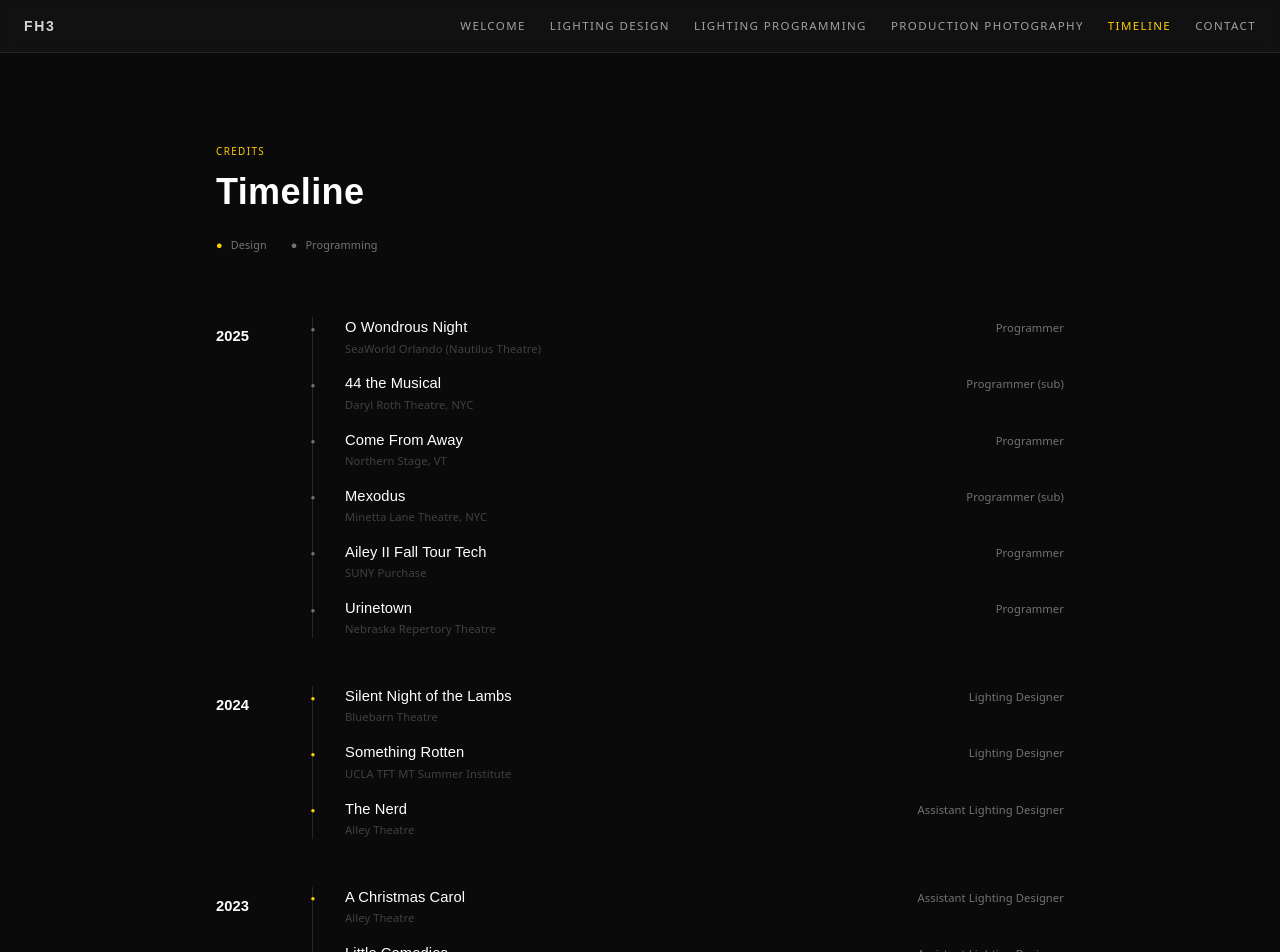
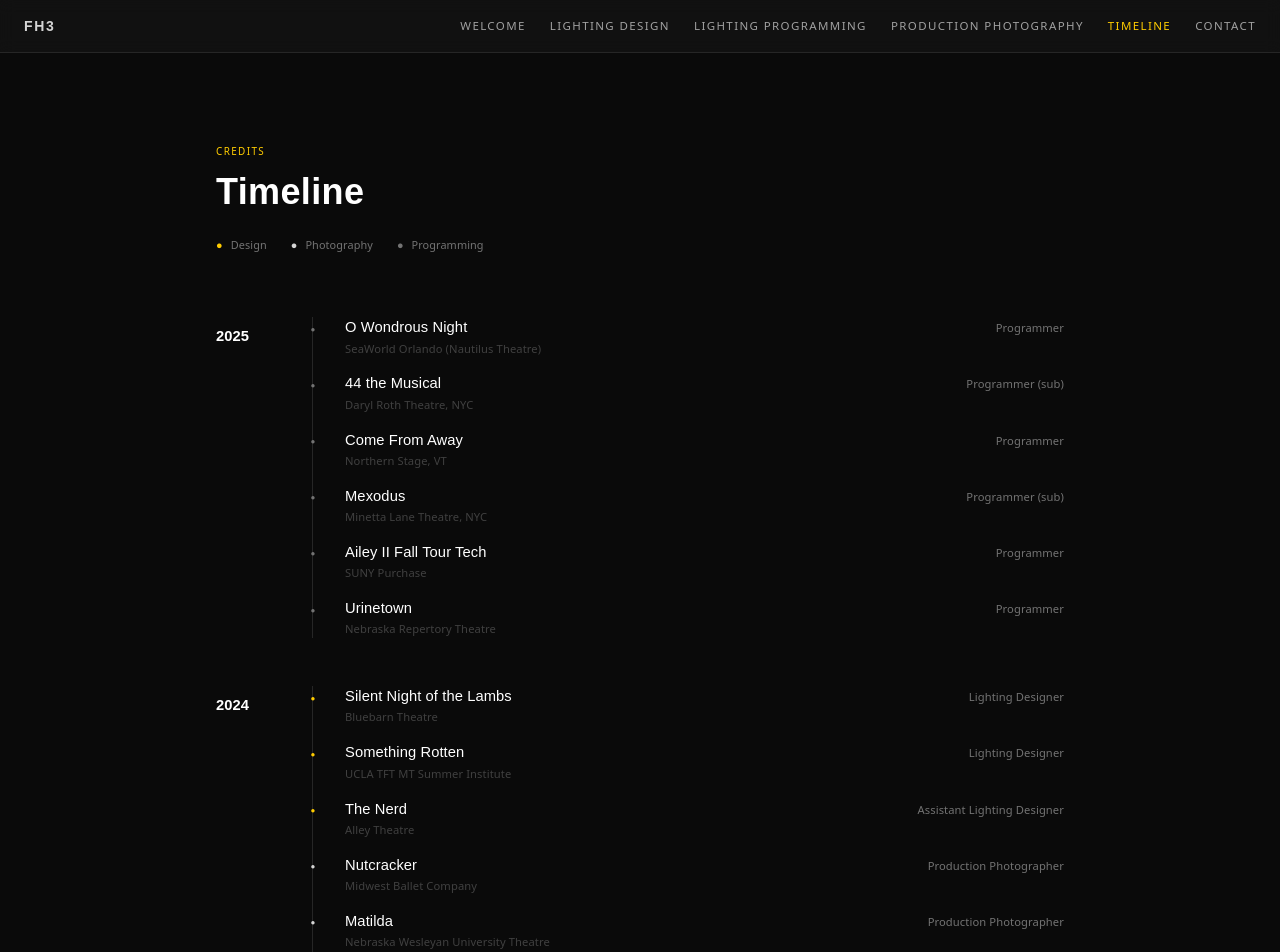
Before and after one commit to pedropipehitter/fh3lighting-website, a Next.js app: page /timeline in a window 1280 px wide. Shown: the top 952 px of the page. Built offline with nearby package versions, Linux system fonts and the light colour scheme.

Commit message:
Add production photography to credits timeline
Adds year field to all 15 PhotoProject entries and wires them into the
timeline page as a third category with neutral-300 dot color and links
to /production-photography/[slug].

```diff
--- a/app/timeline/page.tsx
+++ b/app/timeline/page.tsx
@@ -2,6 +2,7 @@ import type { Metadata } from "next";
 import Link from "next/link";
 import { shows } from "@/lib/shows";
 import { programmingCredits } from "@/lib/programming";
+import { photoProjects } from "@/lib/photography";
 import { absoluteUrl } from "@/lib/seo";
 
 export const metadata: Metadata = {
@@ -24,7 +25,7 @@ interface Entry {
   venue: string;
   year: number;
   href?: string;
-  category: "design" | "programming";
+  category: "design" | "programming" | "photography";
 }
 
 function buildEntries(): Entry[] {
@@ -47,7 +48,18 @@ function buildEntries(): Entry[] {
       category: "programming",
     }));
 
-  return [...design, ...programming];
+  const photography: Entry[] = photoProjects
+    .filter((p) => !!p.year)
+    .map((p) => ({
+      title: p.title,
+      role: "Production Photographer",
+      venue: p.company,
+      year: p.year!,
+      href: `/production-photography/${p.slug}`,
+      category: "photography",
+    }));
+
+  return [...design, ...programming, ...photography];
 }
 
 function groupByYear(entries: Entry[]): [number, Entry[]][] {
@@ -62,6 +74,7 @@ function groupByYear(entries: Entry[]): [number, Entry[]][] {
 
 const categoryDot: Record<Entry["category"], string> = {
   design: "text-[#FFCC00]",
+  photography: "text-neutral-300",
   programming: "text-neutral-500",
 };
 
@@ -76,6 +89,9 @@ export default function TimelinePage() {
         <div className="flex items-center gap-6 mt-6">
           <span className="flex items-center gap-2 text-[0.68rem] font-ui text-neutral-500">
             <span className="text-[#FFCC00]">●</span> Design
+          </span>
+          <span className="flex items-center gap-2 text-[0.68rem] font-ui text-neutral-500">
+            <span className="text-neutral-300">●</span> Photography
           </span>
           <span className="flex items-center gap-2 text-[0.68rem] font-ui text-neutral-500">
             <span className="text-neutral-500">●</span> Programming
--- a/lib/photography.ts
+++ b/lib/photography.ts
@@ -4,6 +4,7 @@ export interface PhotoProject {
   slug: string;
   title: string;
   company: string;
+  year?: number;
   image?: string;
   gallery?: string[];
   credits?: {
@@ -21,6 +22,7 @@ export const photoProjects: PhotoProject[] = [
     slug: "nutcracker",
     title: "Nutcracker",
     company: "Midwest Ballet Company",
+    year: 2024,
     image: "/images/121324-LNK-NUTCRACKER-FH3-12.JPG",
     gallery: [
       `${CDN}/1734739194037-N7L9IVJVON8410GML4MW/121324+-+LNK+-+NUTCRACKER+-++FH3+-12.JPG`,
@@ -38,6 +40,7 @@ export const photoProjects: PhotoProject[] = [
     slug: "matilda",
     title: "Matilda",
     company: "Nebraska Wesleyan University Theatre",
+    year: 2024,
     image: "/images/10022024-NWUT-MATILDA-CVN-FH3-34.JPG",
     gallery: [
       `${CDN}/1728871847874-Y4R2WY0C1HZ9MUF0Z8FC/10022024+-+NWUT+-+MATILDA+-+CVN+-+FH3+-34.JPG`,
@@ -58,6 +61,7 @@ export const photoProjects: PhotoProject[] = [
     slug: "the-bauhaus-project",
     title: "The Bauhaus Project",
     company: "Open Fist Theatre Company",
+    year: 2024,
     image: "/images/071624-AVT-The-Bauhaus-Project-FH3-4.JPG",
     gallery: [
       `${CDN}/1728872913614-UDF4JKIJZVZ6FBY5JVA9/071624+-+AVT+-+The+Bauhaus+Project+-+FH3-4.JPG`,
@@ -76,6 +80,7 @@ export const photoProjects: PhotoProject[] = [
     slug: "something-rotten",
     title: "Something Rotten",
     company: "UCLA MTSI",
+    year: 2024,
     image: "/images/080124-UCLA-MTSI-SOMETHING-ROTTEN-FH3-10.JPG",
     gallery: [
       `${CDN}/f4f76582-e995-458c-991c-9445b658f239/080124+-+UCLA+MTSI+-+SOMETHING+ROTTEN+-+FH3-10.JPG`,
@@ -91,6 +96,7 @@ export const photoProjects: PhotoProject[] = [
     slug: "a-christmas-carol",
     title: "A Christmas Carol",
     company: "Alley Theatre",
+    year: 2023,
     image: "/images/11182023-Alley-CAROL-FH3-15.JPG",
     gallery: [
       `${CDN}/1728873266039-OXL5J1T2BR2TO633QNDL/11182023+-+Alley+-+CAROL+-+FH3-15.JPG`,
@@ -106,6 +112,7 @@ export const photoProjects: PhotoProject[] = [
     slug: "the-play-that-goes-wrong",
     title: "The Play That Goes Wrong",
     company: "Nebraska Repertory Theatre",
+    year: 2023,
     image: "/images/05022023-LNK_TPTGW-FH3-12.JPG",
     gallery: [
       `${CDN}/1683695660079-VMZ9Z329O2JQG0F7RTID/05022023-LNK_TPTGW-FH3-12.JPG`,
@@ -119,6 +126,7 @@ export const photoProjects: PhotoProject[] = [
     slug: "musical-comedy-murders-of-1940",
     title: "Musical Comedy Murders of 1940",
     company: "Lincoln Community Playhouse",
+    year: 2023,
     image: "/images/05042023-LCP_MCM-FH3-9.JPG",
     gallery: [
       `${CDN}/47e2e4d1-bf5f-401e-901d-6da9ea6b08de/05042023-LCP_MCM-FH3-9.JPG`,
@@ -135,6 +143,7 @@ export const photoProjects: PhotoProject[] = [
     slug: "cherry-orchard",
     title: "Cherry Orchard",
     company: "Doane University Theatre",
+    year: 2023,
     image: "/images/030723-DOANE-CHERRY-ORCHARD-FH3-55.JPG",
     credits: {
       director: "Jamie Bullins",
@@ -160,6 +169,7 @@ export const photoProjects: PhotoProject[] = [
     slug: "stop-kiss",
     title: "Stop Kiss",
     company: "Nebraska Repertory Theatre",
+    year: 2023,
     image: "/images/022823-NRT_STOPKISS-FH3-43.JPG",
     gallery: [
       `${CDN}/625090c3-2e98-4a04-a76f-22ca18a6a8b3/022823-NRT_STOPKISS-FH3-43.JPG`,
@@ -177,6 +187,7 @@ export const photoProjects: PhotoProject[] = [
     slug: "amahl",
     title: "Amahl",
     company: "UNL Glenn Korff School of Music",
+    year: 2022,
     image: "/images/FH3-12062022-AMAHL-11.JPG",
     gallery: [
       `${CDN}/e9eaa0a5-ff8a-4cb2-8e07-99e434e8d311/FH3-12062022-AMAHL-11.JPG`,
@@ -190,6 +201,7 @@ export const photoProjects: PhotoProject[] = [
     slug: "student-dance-project",
     title: "Student Dance Project",
     company: "UNL Glenn Korff School of Music",
+    year: 2022,
     image: "/images/FH3-12012022-SDP-01-68.JPG",
     gallery: [
       `${CDN}/d1dc1340-a191-4bdf-8210-2af131c8df54/FH3-12012022-SDP-01-68.JPG`,
@@ -205,6 +217,7 @@ export const photoProjects: PhotoProject[] = [
     slug: "death-of-a-salesman",
     title: "Death of a Salesman",
     company: "Nebraska Repertory Theatre",
+    year: 2022,
     image: "/images/FH3-11142022-DEATH-ALS-22.jpg",
     gallery: [
       `${CDN}/60e37f97-641c-4431-8e50-e251cfa2750c/FH3-11142022-DEATH-ALS-05.jpg`,
@@ -221,6 +234,7 @@ export const photoProjects: PhotoProject[] = [
     slug: "perfect-arrangement",
     title: "Perfect Arrangement",
     company: "UNL Theatrix",
+    year: 2022,
     image: "/images/FH3-10312022-Perfect-Arrangement-CN-11.jpg",
     gallery: [
       `${CDN}/1728877186873-ECH5586RBSFL5WM7010O/FH3-10312022-Perfect+Arrangement-CN-11.jpg`,
@@ -235,6 +249,7 @@ export const photoProjects: PhotoProject[] = [
     slug: "the-wilds",
     title: "The Wilds",
     company: "Lied Center",
+    year: 2022,
     image: "/images/Francisco-Hermosillo-III-100420222-The-Wilds-MH-34.jpg",
     gallery: [
       `${CDN}/2924ec27-cb9b-4f99-889b-2ed27561f3eb/Francisco-Hermosillo-III-100420222-The-Wilds-MH-34.jpg`,
@@ -251,6 +266,7 @@ export const photoProjects: PhotoProject[] = [
     slug: "shakesfear",
     title: "Shakesfear",
     company: "Nebraska Repertory Theatre",
+    year: 2022,
     image: "/images/FH3-10122022-SHAKESFEAR-MH-20.jpg",
     gallery: [
       `${CDN}/1729223541691-YYQ6TQWE88NZGMD86KYU/FH3-10122022-SHAKESFEAR-MH-20.jpg`,
```
